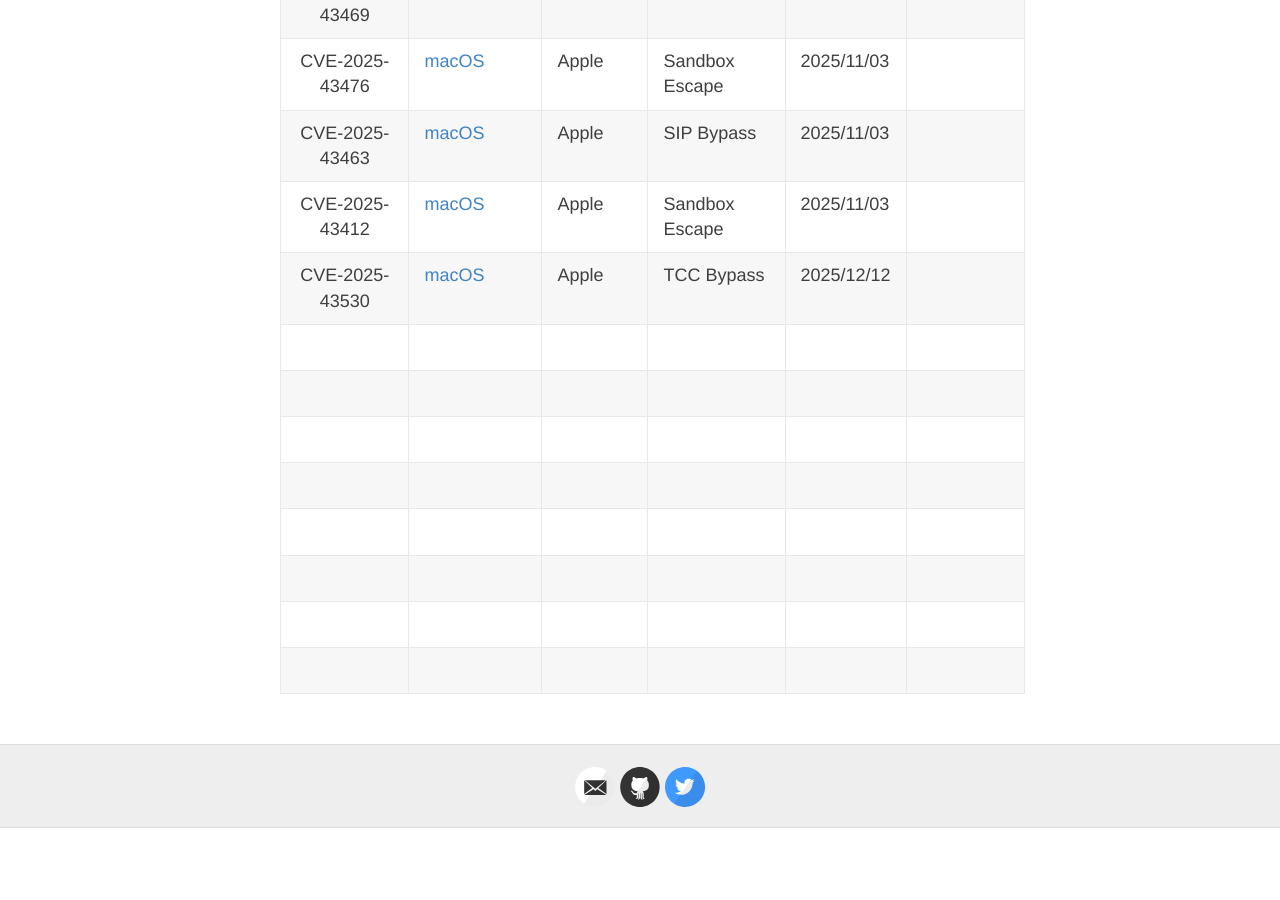
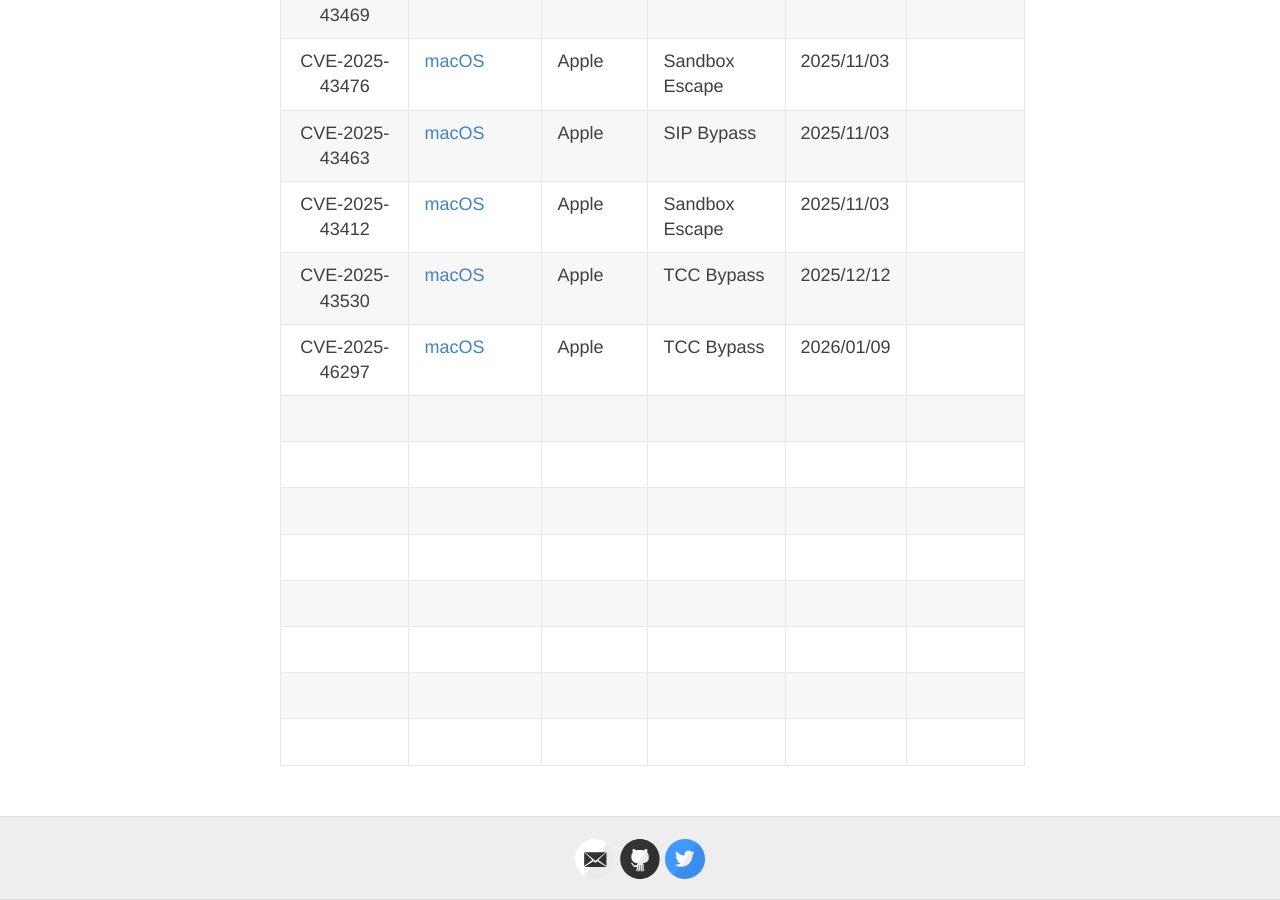
Before and after one commit to jhftss/jhftss.github.io, a Jekyll site: the page built from CVEs.md, in a window 1280 px wide and 900 px high, scrolled down 23626 px. Built offline with Jekyll 4.4.1, drawn with Linux system fonts in a browser that asks for light colours; before the commit the page ends 24454 px from its top, so only the background shows below that.

Commit message:
Update CVEs.md

```diff
--- a/CVEs.md
+++ b/CVEs.md
@@ -327,6 +327,7 @@ permalink: /cvelist/
 |                        CVE-2025-43463                        | [macOS](https://support.apple.com/en-gb/125634)              | Apple       | SIP Bypass                                  | 2025/11/03     |                                                              |
 |                        CVE-2025-43412                        | [macOS](https://support.apple.com/en-gb/125634)              | Apple       | Sandbox Escape                              | 2025/11/03     |                                                              |
 |                        CVE-2025-43530                        | [macOS](https://support.apple.com/en-us/125886)              | Apple       | TCC Bypass                                  | 2025/12/12     |                                                              |
+|                        CVE-2025-46297                        | [macOS](https://support.apple.com/en-us/125886)              | Apple       | TCC Bypass                                  | 2026/01/09     |                                                              |
 |                                                              |                                                              |             |                                             |                |                                                              |
 |                                                              |                                                              |             |                                             |                |                                                              |
 |                                                              |                                                              |             |                                             |                |                                                              |
```
